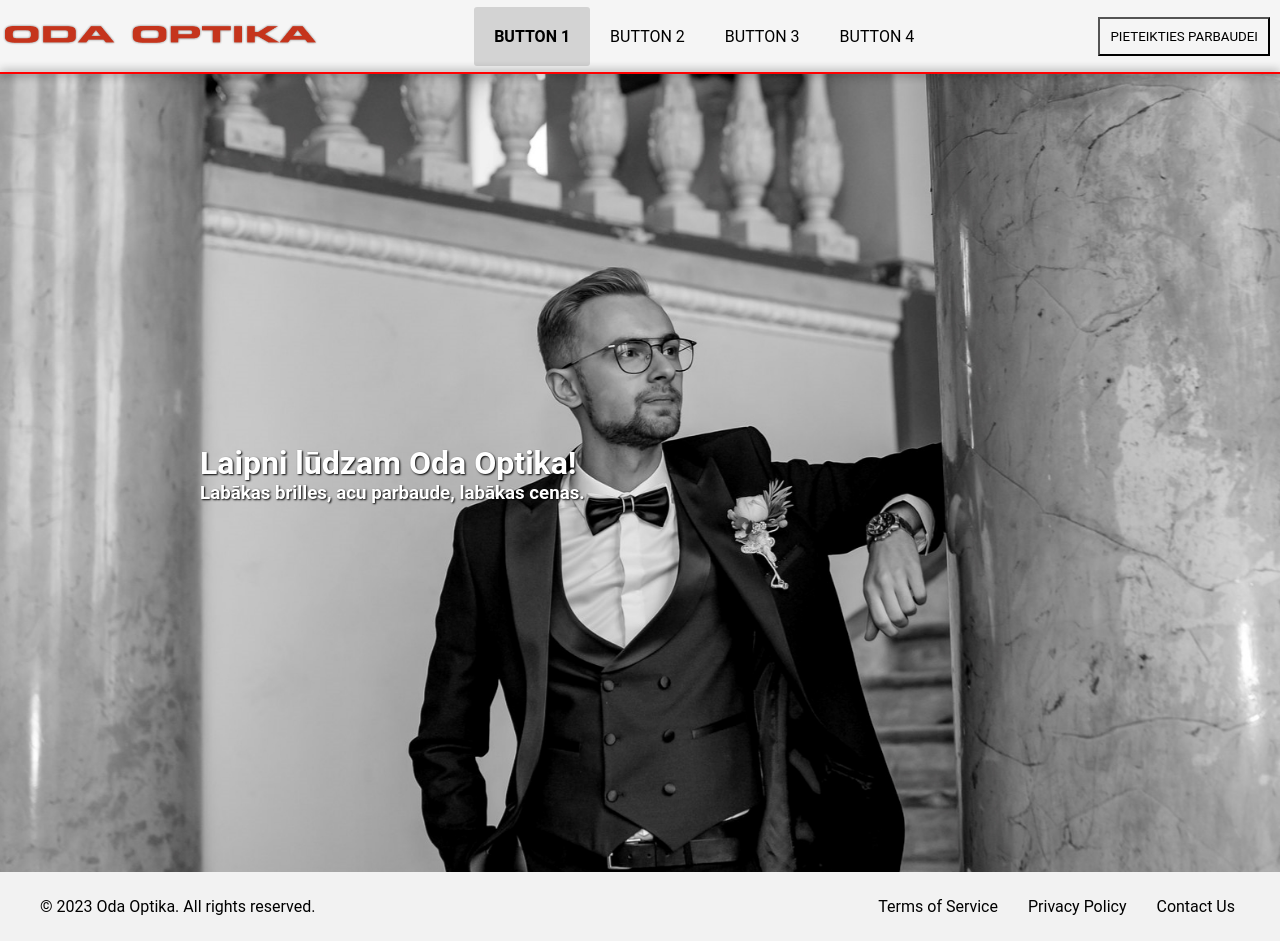
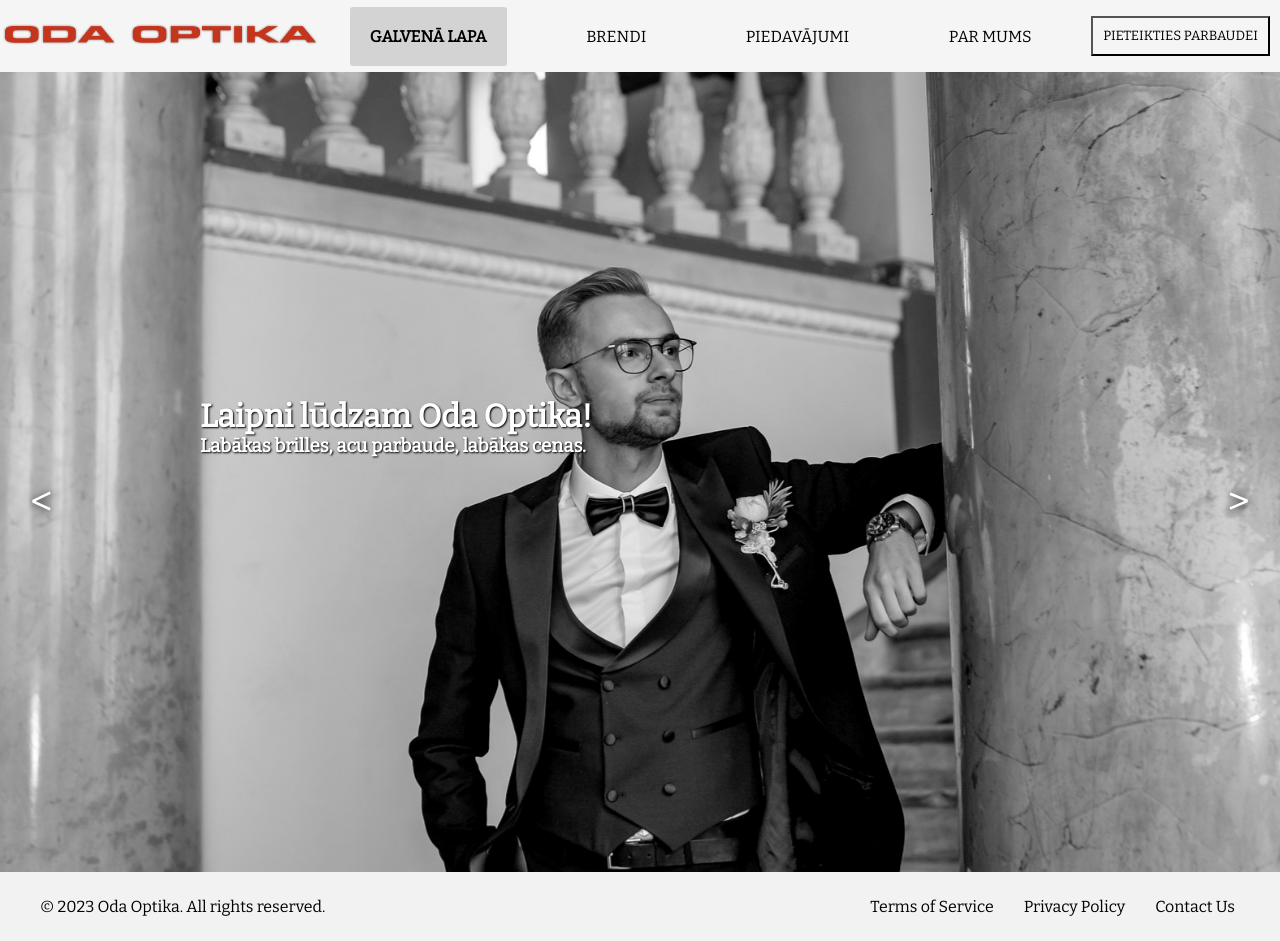
Before and after one commit to YBalikov/OdaRiga, a plain HTML site: page index.html in a window 1280 px wide. Drawn offline with nearby package versions, Linux system fonts and the light colour scheme.

Commit message:
Scroller buttons added, js connected

```diff
--- a/index.html
+++ b/index.html
@@ -1,6 +1,7 @@
 <!DOCTYPE html>
 <html lang="en">
 <head>
+    <link href="https://fonts.googleapis.com/css?family=Bitter&display=swap" rel="stylesheet">
     <meta charset="UTF-8">
     <meta http-equiv="X-UA-Compatible" content="IE=edge">
     <meta name="viewport" content="width=device-width, initial-scale=1.0">
@@ -14,21 +15,26 @@
         <header>
             <img src="pic/odalogo.png" class="logo">
             <ul class="menu">
-                <li class="menu-button uppercase active"><a href="#">button 1</a></li>
-                <li class="menu-button uppercase"><a href="#">button 2</a></li>
-                <li class="menu-button uppercase"><a href="#">button 3</a></li>
-                <li class="menu-button uppercase"><a href="#">button 4</a></li>
+                <li class="menu-button uppercase active"><a href="#">Galvenā lapa</a></li>
+                <li class="menu-button uppercase"><a href="#">Brendi</a></li>
+                <li class="menu-button uppercase"><a href="#">Piedavājumi</a></li>
+                <li class="menu-button uppercase"><a href="#">Par mums</a></li>
             </ul>
             <button class="header-button uppercase">Pieteikties parbaudei</button>
         </header>
 
         <main>
-            <div class="red-divider"></div>
             <div class="main-scroller">
-                <h1 class="big-text">Laipni lūdzam Oda Optika!</h1>
-                <h3 class="smaller-text">Labākas brilles, acu parbaude, labākas cenas.</h3>
+                <div class="main-scroller-text">
+                    <h1 class="big-text">Laipni lūdzam Oda Optika!</h1>
+                    <h3 class="smaller-text">Labākas brilles, acu parbaude, labākas cenas.</h3>
+                </div>
+                <div class="scroller-button-wrapper">
+                    <div class="button"> &#60; </div>
+                    <div class="button"> &#62; </div>
+                </div>
+
             </div>
-            <div></div>
         </main>
 
         <footer>
@@ -43,5 +49,7 @@
         </footer>
 
     </div>
+
+    <script src="js/interface.js"></script>
 </body>
 </html>
--- a/style.css
+++ b/style.css
@@ -2,7 +2,7 @@
     box-sizing:border-box;
     margin:0;
     padding:0;
-    font-family:Roboto,sans-serif;
+    font-family: 'Bitter', serif;
 }
 
 .body-container {
@@ -15,15 +15,17 @@
 header {
     display: flex;
     align-items: center;
-    justify-content: space-between;
     width: 100%;
     min-height: 9vh;
     background-color: whitesmoke;
+    box-shadow: 0px 4px 6px rgba(0, 0, 0, 0.9);
 }
 
 .menu {
     list-style: none;
-    display: inline-flex;
+    display: flex;
+    justify-content: space-around;
+    flex: 1;
 }
 
 .menu li {
@@ -53,24 +55,6 @@ header {
     text-transform: uppercase;
 }
 
-main {
-    width: 100%;
-    height: 100vh;
-    background-image: url('pic/index photo/3.jpg');
-    background-size: cover;
-    background-position: top center;
-
-}
-
-.red-divider {
-    bottom: 0;
-    left: 0;
-    width: 100%;
-    height: 2px;
-    background-color: #FF0000;
-    box-shadow: 0px 0px 10px rgba(0, 0, 0, 0.9);
-}
-
 header button {
     margin: 10px;
     padding: 10px;
@@ -84,17 +68,39 @@ header button:hover {
     cursor: pointer;
 }
 
+.scroller-button-wrapper {
+    display: flex;
+    justify-content: space-between;
+    align-items: center;
+}
+
+.button {
+    color:white;
+    text-shadow: 1px 1px 10px black;
+    font-size: 42px;
+    padding: 10px 20px;
+    margin: 10px;
+}
+
 .main-scroller {
-    height: 100%;
+    height: 100vh;
     width: 100%;
     display: flex;
     flex-direction: column;
     justify-content: center;
+    background-image: url('pic/index photo/3.jpg');
+    background-size: cover;
+    background-position: top center;
+
+}
+
+.main-scroller-text {
     color:white;
     text-shadow: 1px 1px 2px black;
-    /* align-items: center; */
     padding-left: 25vh;
 }
+
+
 
 footer {
     background-color: #f2f2f2;
```
Also changed, not shown: js/interface.js (added).
